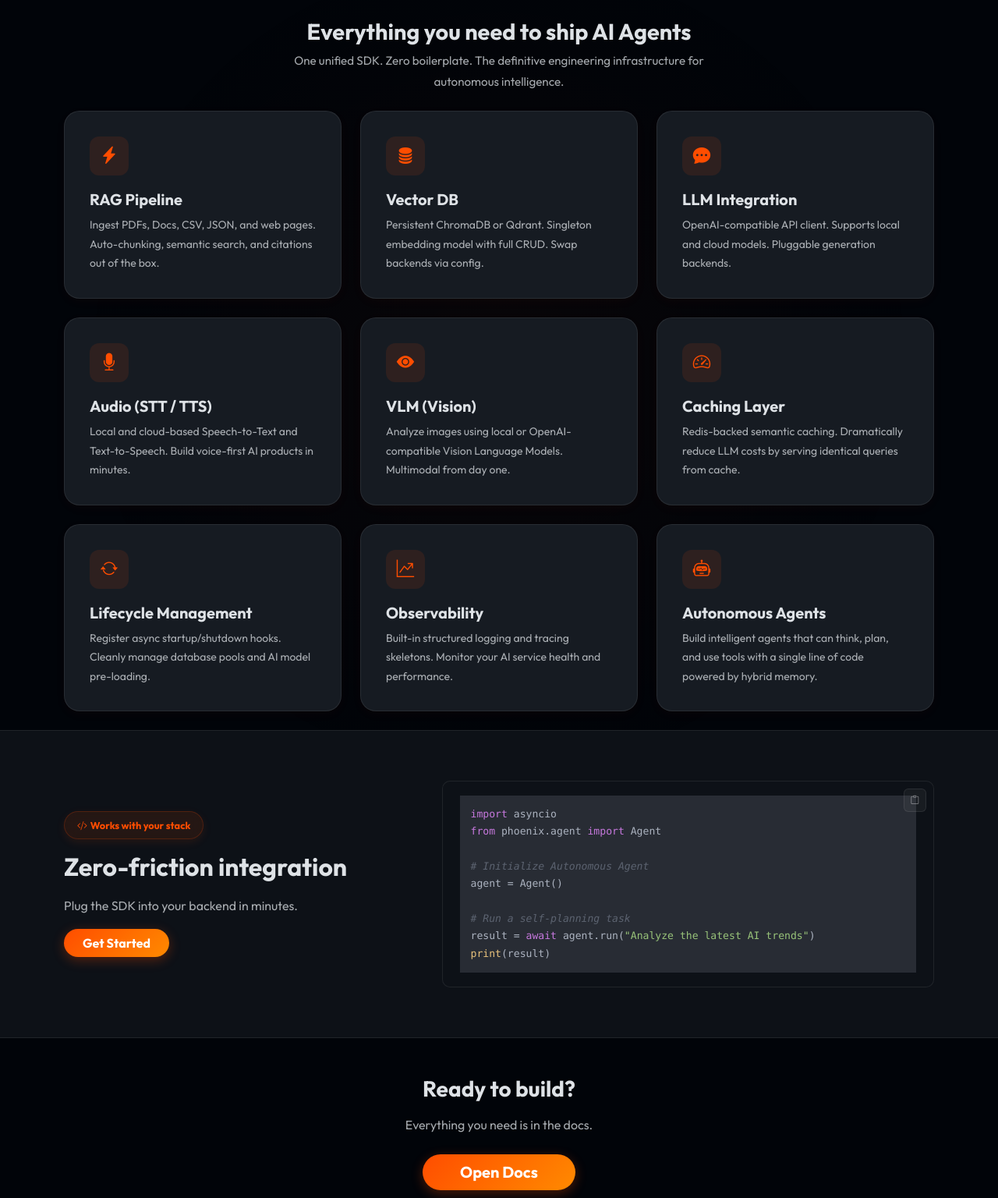
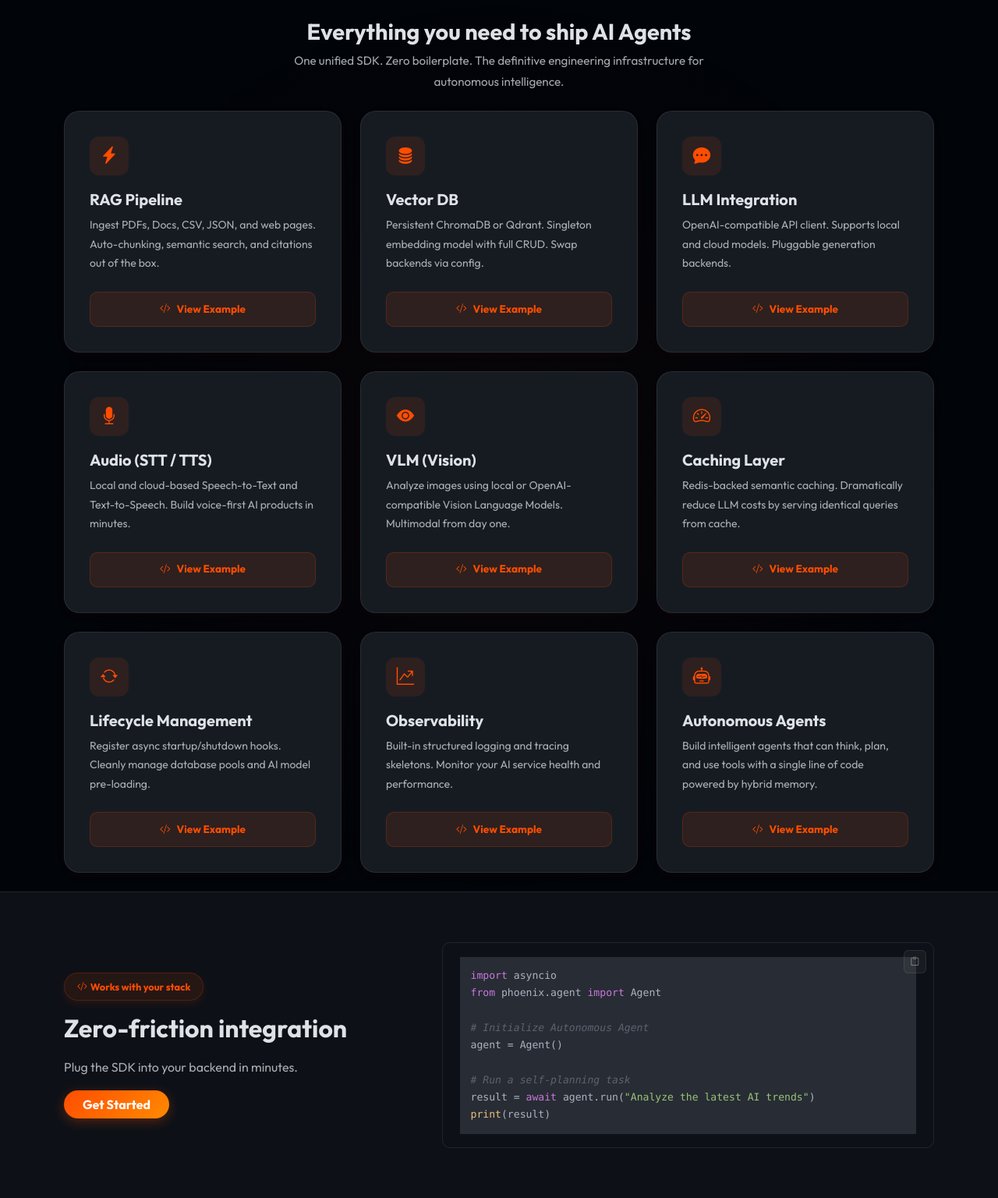
Before and after one commit to blackeagle686/IRYM_sdk, a Django app: page /en/ in a window 1280 px wide. Shown: the part 947-2483 px from the top of the page at 78% size. Run offline with Django 5.2, Linux system fonts and the light colour scheme; some libraries are stand-ins or nearby versions.

Commit message:
Add "View Example" buttons to feature cards
- Add consistent example button with code icon to RAG, Vector DB, LLM, and Audio cards
- Support Arabic and English labels via LANGUAGE_CODE
- Improve UX by providing quick access to usage examples

```diff
--- a/web/templates/home.html
+++ b/web/templates/home.html
@@ -94,38 +94,74 @@ Production-ready AI Infrastructure
       <div class="col-md-4"><div class="feature-card" style="cursor: pointer;" data-bs-toggle="modal" data-bs-target="#modal-rag"><div class="feature-icon"><i class="bi bi-lightning-charge-fill"></i></div>
         <h5 class="fw-bold mb-2">{% if LANGUAGE_CODE == 'ar' %}خط إنتاج RAG{% else %}RAG Pipeline{% endif %}</h5>
         <p class="small text-muted mb-0">{% if LANGUAGE_CODE == 'ar' %}استوعب ملفات PDF و Docs و CSV و JSON وصفحات الويب. تقسيم تلقائي، بحث دلالي، واستشهادات جاهزة.{% else %}Ingest PDFs, Docs, CSV, JSON, and web pages. Auto-chunking, semantic search, and citations out of the box.{% endif %}</p>
+        <div class="card-example-btn">
+            <i class="bi bi-code-slash"></i>
+            {% if LANGUAGE_CODE == 'ar' %}عرض المثال{% else %}View Example{% endif %}
+        </div>
       </div></div>
       <div class="col-md-4"><div class="feature-card" style="cursor: pointer;" data-bs-toggle="modal" data-bs-target="#modal-vectordb"><div class="feature-icon"><i class="bi bi-database-fill"></i></div>
         <h5 class="fw-bold mb-2">{% if LANGUAGE_CODE == 'ar' %}قاعدة بيانات متجهة{% else %}Vector DB{% endif %}</h5>
         <p class="small text-muted mb-0">{% if LANGUAGE_CODE == 'ar' %}دعم ChromaDB أو Qdrant. نموذج تضمين واحد لعمليات CRUD كاملة. قم بتبديل المحرك عبر الإعدادات.{% else %}Persistent ChromaDB or Qdrant. Singleton embedding model with full CRUD. Swap backends via config.{% endif %}</p>
+        <div class="card-example-btn">
+            <i class="bi bi-code-slash"></i>
+            {% if LANGUAGE_CODE == 'ar' %}عرض المثال{% else %}View Example{% endif %}
+        </div>
       </div></div>
       <div class="col-md-4"><div class="feature-card" style="cursor: pointer;" data-bs-toggle="modal" data-bs-target="#modal-llm"><div class="feature-icon"><i class="bi bi-chat-dots-fill"></i></div>
         <h5 class="fw-bold mb-2">{% if LANGUAGE_CODE == 'ar' %}تكامل LLM{% else %}LLM Integration{% endif %}</h5>
         <p class="small text-muted mb-0">{% if LANGUAGE_CODE == 'ar' %}عميل يتوافق مع OpenAI. يدعم النماذج المحلية والسحابية. محركات توليد قابلة للتوصيل.{% else %}OpenAI-compatible API client. Supports local and cloud models. Pluggable generation backends.{% endif %}</p>
+        <div class="card-example-btn">
+            <i class="bi bi-code-slash"></i>
+            {% if LANGUAGE_CODE == 'ar' %}عرض المثال{% else %}View Example{% endif %}
+        </div>
       </div></div>
       <div class="col-md-4"><div class="feature-card" style="cursor: pointer;" data-bs-target="#modal-audio"><div class="feature-icon"><i class="bi bi-mic-fill"></i></div>
         <h5 class="fw-bold mb-2">{% if LANGUAGE_CODE == 'ar' %}الصوت (STT / TTS){% else %}Audio (STT / TTS){% endif %}</h5>
         <p class="small text-muted mb-0">{% if LANGUAGE_CODE == 'ar' %}تحويل الكلام إلى نص وبالعكس، محلياً أو سحابياً. ابنِ منتجات صوتية في دقائق.{% else %}Local and cloud-based Speech-to-Text and Text-to-Speech. Build voice-first AI products in minutes.{% endif %}</p>
+        <div class="card-example-btn">
+            <i class="bi bi-code-slash"></i>
+            {% if LANGUAGE_CODE == 'ar' %}عرض المثال{% else %}View Example{% endif %}
+        </div>
       </div></div>
       <div class="col-md-4"><div class="feature-card" style="cursor: pointer;" data-bs-toggle="modal" data-bs-target="#modal-vision"><div class="feature-icon"><i class="bi bi-eye-fill"></i></div>
         <h5 class="fw-bold mb-2">{% if LANGUAGE_CODE == 'ar' %}VLM - الرؤية{% else %}VLM (Vision){% endif %}</h5>
         <p class="small text-muted mb-0">{% if LANGUAGE_CODE == 'ar' %}حلل الصور باستخدام نماذج الرؤية المحلية أو المتوافقة مع OpenAI. متعدد الوسائط من اليوم الأول.{% else %}Analyze images using local or OpenAI-compatible Vision Language Models. Multimodal from day one.{% endif %}</p>
+        <div class="card-example-btn">
+            <i class="bi bi-code-slash"></i>
+            {% if LANGUAGE_CODE == 'ar' %}عرض المثال{% else %}View Example{% endif %}
+        </div>
       </div></div>
       <div class="col-md-4"><div class="feature-card" style="cursor: pointer;" data-bs-toggle="modal" data-bs-target="#modal-cache"><div class="feature-icon"><i class="bi bi-speedometer2"></i></div>
         <h5 class="fw-bold mb-2">{% if LANGUAGE_CODE == 'ar' %}طبقة التخزين المؤقت{% else %}Caching Layer{% endif %}</h5>
         <p class="small text-muted mb-0">{% if LANGUAGE_CODE == 'ar' %}تخزين دلالي مدعوم بـ Redis. قلل تكاليف النماذج اللغوية بشكل كبير.{% else %}Redis-backed semantic caching. Dramatically reduce LLM costs by serving identical queries from cache.{% endif %}</p>
+        <div class="card-example-btn">
+            <i class="bi bi-code-slash"></i>
+            {% if LANGUAGE_CODE == 'ar' %}عرض المثال{% else %}View Example{% endif %}
+        </div>
       </div></div>
       <div class="col-md-4"><div class="feature-card" style="cursor: pointer;" data-bs-toggle="modal" data-bs-target="#modal-lifecycle"><div class="feature-icon"><i class="bi bi-arrow-repeat"></i></div>
         <h5 class="fw-bold mb-2">{% if LANGUAGE_CODE == 'ar' %}إدارة دورة الحياة{% else %}Lifecycle Management{% endif %}</h5>
         <p class="small text-muted mb-0">{% if LANGUAGE_CODE == 'ar' %}سجّل مهام البدء والإغلاق غير المتزامنة. أدر اتصالات قواعد البيانات وتحميل النماذج بذكاء.{% else %}Register async startup/shutdown hooks. Cleanly manage database pools and AI model pre-loading.{% endif %}</p>
+        <div class="card-example-btn">
+            <i class="bi bi-code-slash"></i>
+            {% if LANGUAGE_CODE == 'ar' %}عرض المثال{% else %}View Example{% endif %}
+        </div>
       </div></div>
       <div class="col-md-4"><div class="feature-card" style="cursor: pointer;" data-bs-toggle="modal" data-bs-target="#modal-observability"><div class="feature-icon"><i class="bi bi-graph-up-arrow"></i></div>
         <h5 class="fw-bold mb-2">{% if LANGUAGE_CODE == 'ar' %}المراقبة والوضوح{% else %}Observability{% endif %}</h5>
         <p class="small text-muted mb-0">{% if LANGUAGE_CODE == 'ar' %}تسجيل منظم وهياكل تتبع مدمجة. راقب أداء وصحة خطوط إنتاج الذكاء الاصطناعي الخاصة بك.{% else %}Built-in structured logging and tracing skeletons. Monitor your AI service health and performance.{% endif %}</p>
+        <div class="card-example-btn">
+            <i class="bi bi-code-slash"></i>
+            {% if LANGUAGE_CODE == 'ar' %}عرض المثال{% else %}View Example{% endif %}
+        </div>
       </div></div>
       <div class="col-md-4"><div class="feature-card" style="cursor: pointer;" data-bs-toggle="modal" data-bs-target="#modal-agents"><div class="feature-icon"><i class="bi bi-robot"></i></div>
         <h5 class="fw-bold mb-2">{% if LANGUAGE_CODE == 'ar' %}الوكلاء المستقلون{% else %}Autonomous Agents{% endif %}</h5>
         <p class="small text-muted mb-0">{% if LANGUAGE_CODE == 'ar' %}ابنِ وكلاء أذكياء يمكنهم التفكير، والتخطيط، واستخدام الأدوات في سطر واحد من الكود بفضل الذاكرة الهجينة.{% else %}Build intelligent agents that can think, plan, and use tools with a single line of code powered by hybrid memory.{% endif %}</p>
+        <div class="card-example-btn">
+            <i class="bi bi-code-slash"></i>
+            {% if LANGUAGE_CODE == 'ar' %}عرض المثال{% else %}View Example{% endif %}
+        </div>
       </div></div>
     </div>
   </div>
@@ -246,6 +282,28 @@ print(result)</code></pre>
     font-family: var(--font-mono);
     font-size: 0.75rem;
     color: var(--muted);
+}
+.card-example-btn {
+    margin-top: 1.5rem;
+    padding: 0.6rem 1.2rem;
+    font-size: 0.85rem;
+    font-weight: 700;
+    border-radius: 10px;
+    background: var(--accent-soft);
+    color: var(--accent);
+    border: 1px solid rgba(255, 77, 0, 0.2);
+    transition: all 0.3s cubic-bezier(0.4, 0, 0.2, 1);
+    display: inline-flex;
+    align-items: center;
+    gap: 8px;
+    width: 100%;
+    justify-content: center;
+}
+.feature-card:hover .card-example-btn {
+    background: var(--accent);
+    color: #fff;
+    border-color: var(--accent);
+    box-shadow: 0 4px 12px rgba(255, 77, 0, 0.3);
 }
 </style>
 
@@ -640,7 +698,13 @@ print(f"Agent Output: {result}")</code></pre>
             const targetId = card.getAttribute('data-bs-target');
             const modalEl = document.querySelector(targetId);
             if (modalEl && typeof bootstrap !== 'undefined') {
-                bootstrap.Modal.getOrCreateInstance(modalEl).show();
+                const modal = bootstrap.Modal.getOrCreateInstance(modalEl);
+                modal.show();
+
+                // Re-trigger highlighting for the code inside the modal
+                modalEl.querySelectorAll('pre code').forEach((block) => {
+                    hljs.highlightElement(block);
+                });
             }
         });
     });
```
